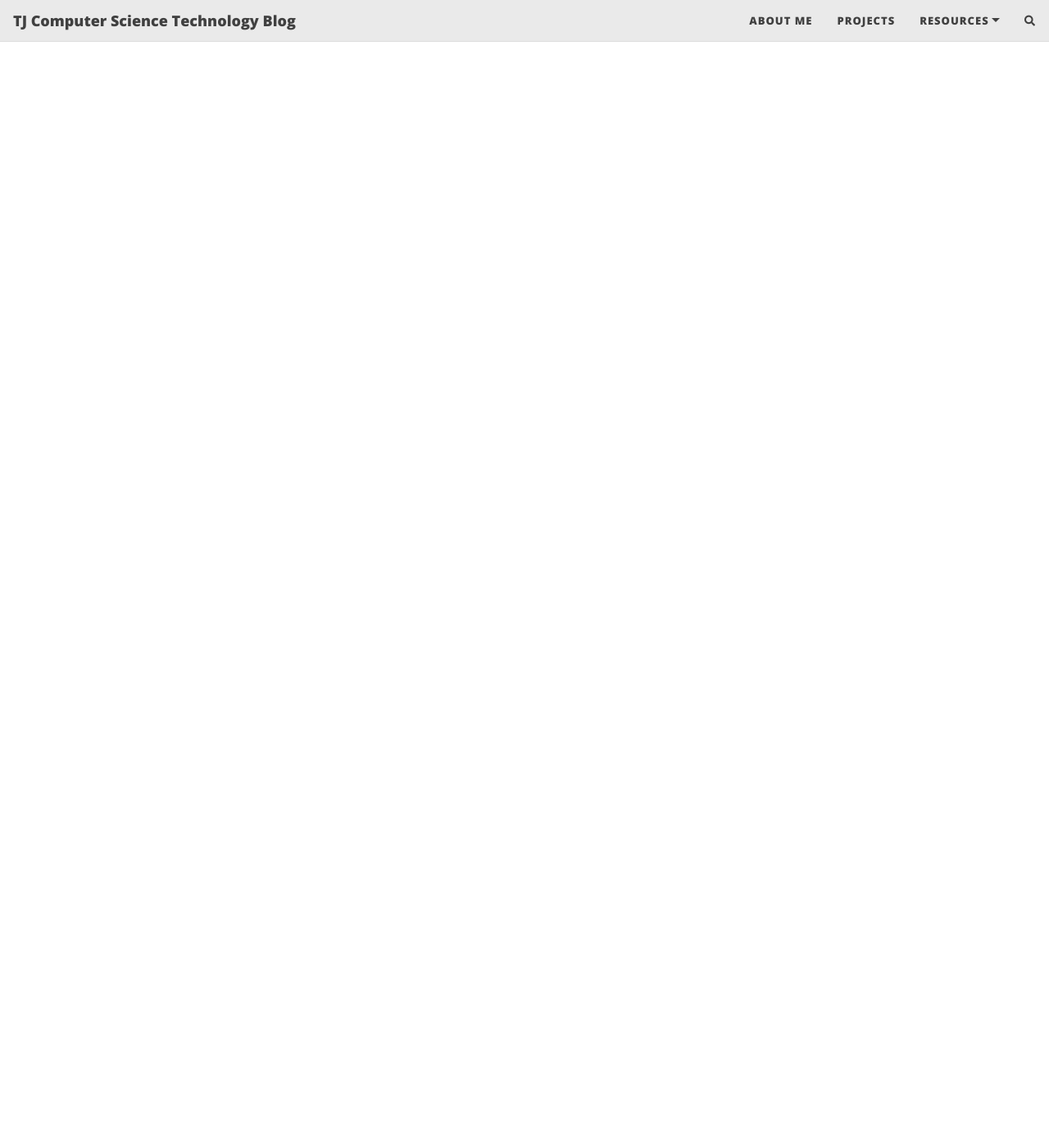
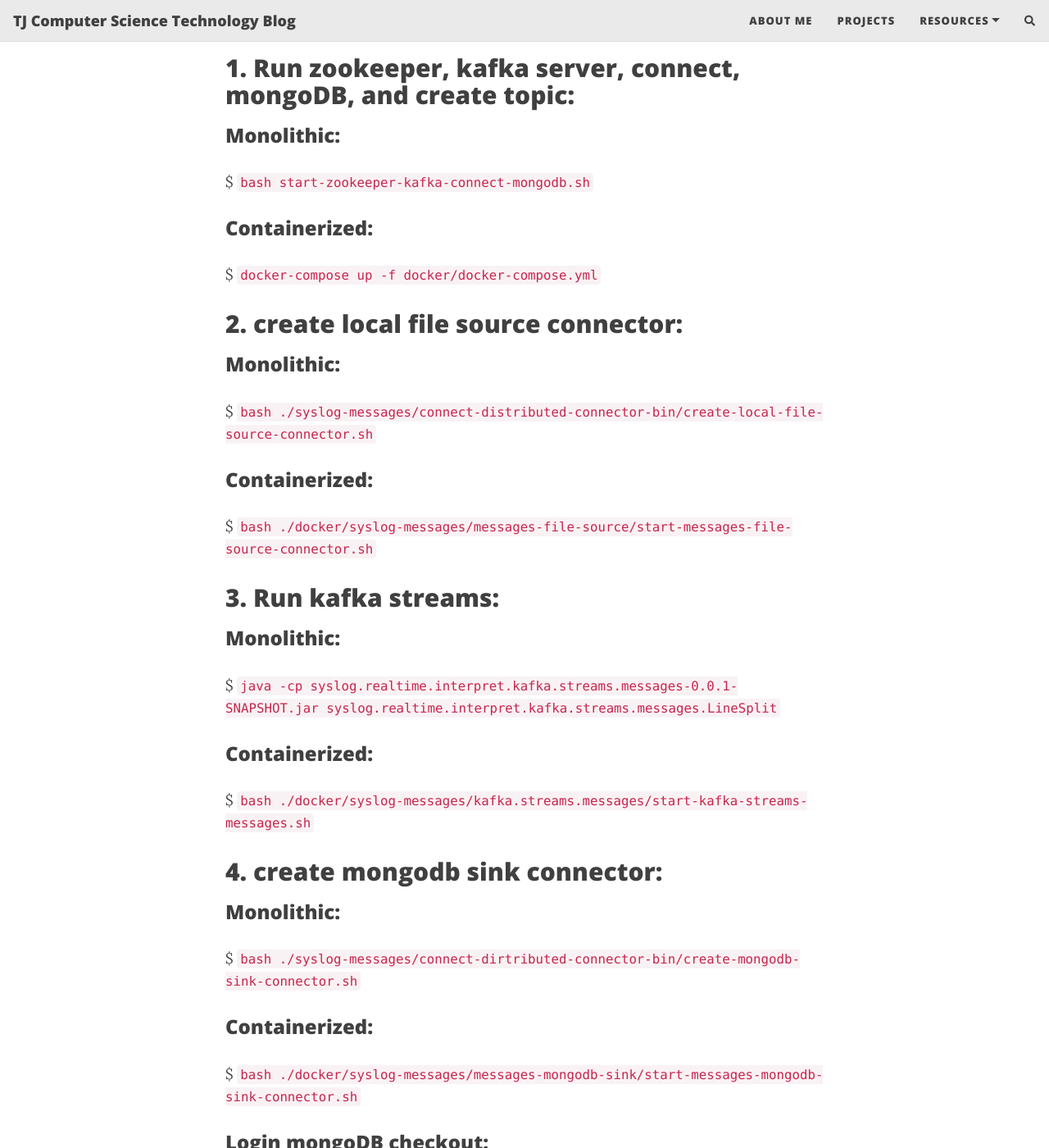
Before and after one commit to TsungJu/tsungju.github.io, a Jekyll site: the page built from projects.md, in a window 1280 px wide and 1400 px high, scrolled down 2142 px. Shown: the whole window at 82% size. Built offline with Jekyll 4.4.1, drawn with Linux system fonts in a browser that asks for light colours; nearby versions of some CDN libraries; comment, search, counter and statistics services are not loaded; some of the changed text lies outside the part shown.

Commit message:
Add syslog-realtime-interpret project

```diff
--- a/projects.md
+++ b/projects.md
@@ -52,3 +52,66 @@ This is inventory analyze and management System build by flask and bootstrap.
 [GitHub](https://github.com/TsungJu/firewall-apply-system)
 
 [Demo](https://firewall-apply-system.azurewebsites.net/)
+
+# Syslog realtime interpret by kafka streams
+
+## What is it ?
+
+This project uses kafka streams to realtime interpret syslog, and insert to mongoDB. Syslog include message file.
+
+## How to use ?
+
+## 0. Download and unpack kafka_2.13-2.8.0.tgz to get zookeeper, kafka server, connect start shell script and config file.
+
+## 1. Run zookeeper, kafka server, connect, mongoDB, and create topic:
+
+### Monolithic:
+
+$ `bash start-zookeeper-kafka-connect-mongodb.sh`
+
+### Containerized:
+
+$ `docker-compose up -f docker/docker-compose.yml`
+
+## 2. create local file source connector:
+
+### Monolithic:
+
+$ `bash ./syslog-messages/connect-distributed-connector-bin/create-local-file-source-connector.sh`
+
+### Containerized:
+
+$ `bash ./docker/syslog-messages/messages-file-source/start-messages-file-source-connector.sh`
+
+## 3. Run kafka streams:
+
+### Monolithic:
+
+$ `java -cp syslog.realtime.interpret.kafka.streams.messages-0.0.1-SNAPSHOT.jar syslog.realtime.interpret.kafka.streams.messages.LineSplit`
+
+### Containerized:
+
+$ `bash ./docker/syslog-messages/kafka.streams.messages/start-kafka-streams-messages.sh`
+
+## 4. create mongodb sink connector:
+
+### Monolithic:
+
+$ `bash ./syslog-messages/connect-dirtributed-connector-bin/create-mongodb-sink-connector.sh`
+
+### Containerized:
+
+$ `bash ./docker/syslog-messages/messages-mongodb-sink/start-messages-mongodb-sink-connector.sh`
+
+### Login mongoDB checkout:
+
+Address: localhost
+Port: 27017
+
+![mongodb checkout](site_static/mongodb_interpreted_message_data.JPG)
+
+### kafka GUI tool: kafdrop
+
+$ `docker run -it --rm -p 9000:9000 --network host -e KAFKA_BROKERCONNECT=localhost:9092 -e JVM_OPTS="-Xms32M -Xmx64M" -e SERVER_SERVLET_CONTEXTPATH="/" obsidiandynamics/kafdrop:latest`
+
+[GitHub](https://github.com/TsungJu/syslog-realtime-interpret)
```
Also changed, not shown: site_static/mongodb_interpreted_message_data.jpg (added).
